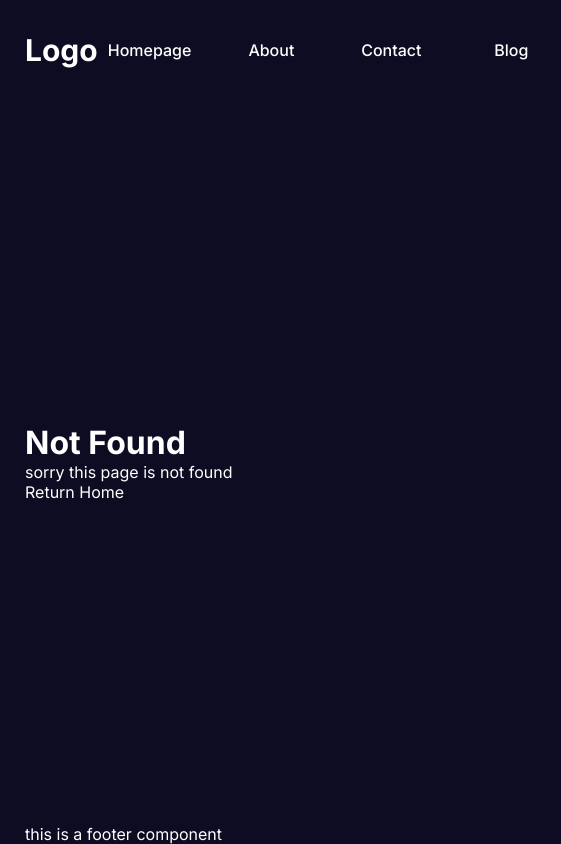
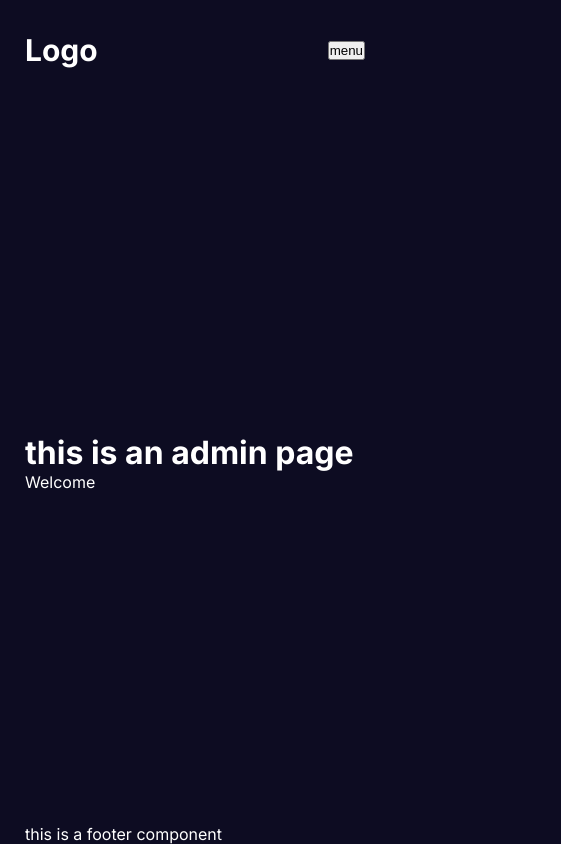
Before and after one commit to yuka3069/lambdev-blog, a Next.js app: page /admin in a window 390 px wide. Before the commit this address had no page. Shown: the whole page, 561 px wide, since content can reach past the window. Built offline with nearby package versions, Linux system fonts and the light colour scheme.

Commit message:
complete responsive navbar design

```diff
--- /dev/null
+++ b/src/app/admin/page.jsx
@@ -0,0 +1,10 @@
+const adminPage = () => {
+  return (
+    <div>
+      <h1>this is an admin page</h1>
+      <p>Welcome</p>
+    </div>
+  );
+};
+
+export default adminPage;
--- a/src/components/navbar/Links/Links.jsx
+++ b/src/components/navbar/Links/Links.jsx
@@ -1,8 +1,8 @@
-import Link from "next/link";
-import styles from "./Links.module.css";
+"use client";
+import { useState } from "react";
+import styles from "./links.module.css";
 import NavLink from "./navLink/navLink";
 
-const Links = () => {
 const links = [
   {
     title: "Homepage",
@@ -21,11 +21,43 @@
     path: "/blog",
   },
 ];
+const Links = () => {
+  const [open, setopen] = useState(false);
+
+  //   TEMPORARY
+  const session = true;
+  const isAdmin = true;
   return (
+    <div className={styles.container}>
       <div className={styles.links}>
         {links.map((link) => (
           <NavLink key={link.title} item={link} />
         ))}
+        {session ? (
+          <>
+            {isAdmin && <NavLink item={{ title: "admin", path: "/admin" }} />}
+            <button className={styles.logout}>Logout</button>
+          </>
+        ) : (
+          <NavLink item={{ title: "login", path: "/login" }} />
+        )}
+      </div>
+
+      <button
+        className={styles.menuButton}
+        onClick={() => {
+          setopen((prev) => !prev);
+        }}
+      >
+        menu
+      </button>
+      {open && (
+        <div className={styles.mobileLinks}>
+          {links.map((link) => (
+            <NavLink key={link.title} item={link} />
+          ))}
+        </div>
+      )}
     </div>
   );
 };
--- a/src/components/navbar/Links/links.module.css
+++ b/src/components/navbar/Links/links.module.css
@@ -3,3 +3,43 @@
   align-items: center;
   gap: 20px;
 }
+.logout {
+  width: 100px;
+  height: 50px;
+  border-radius: 25px;
+  padding: 10px;
+  cursor: pointer;
+  font-size: 10px;
+  background-color: var(--bg);
+  color: var(--text);
+}
+
+.menuButton,
+.mobileLinks {
+  display: none;
+}
+
+@media (max-width: 768px) {
+  .links {
+    display: none;
+  }
+
+  .menuButton {
+    display: block;
+    cursor: pointer;
+  }
+
+  .mobileLinks {
+    position: absolute;
+    top: 100px;
+    right: 0;
+    width: 50%;
+    height: calc(100vh - 100px);
+    background-color: var(--bg);
+    display: flex;
+    flex-direction: column;
+    align-items: center;
+    justify-content: center;
+    gap: 10px;
+  }
+}
```
Lines whose indentation alone changed are shown as unchanged.
